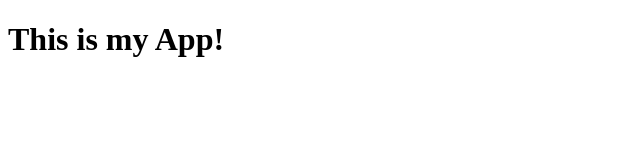
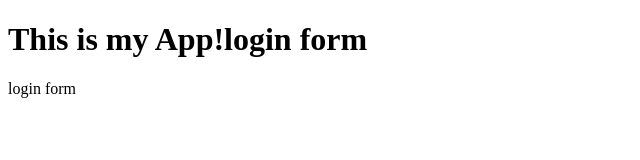
Before and after one commit to Amac01/myAppSample, a plain HTML site: page index.html in a window 1280 px wide. Shown: the whole page, without its empty margins (0-640 px from the left). Drawn offline with Linux system fonts and the light colour scheme.

Commit message:
login form

```diff
--- a/index.html
+++ b/index.html
@@ -5,7 +5,7 @@
     <title>myApp</title>
 </head>
 <body>
-   <h1>This is my App!</h1>
-
+   <h1>This is my App!login form</h1>
+    login form
 </body>
 </html>
```
Also changed, not shown: login.html (added, +1 -0 lines), log.txt (added).
